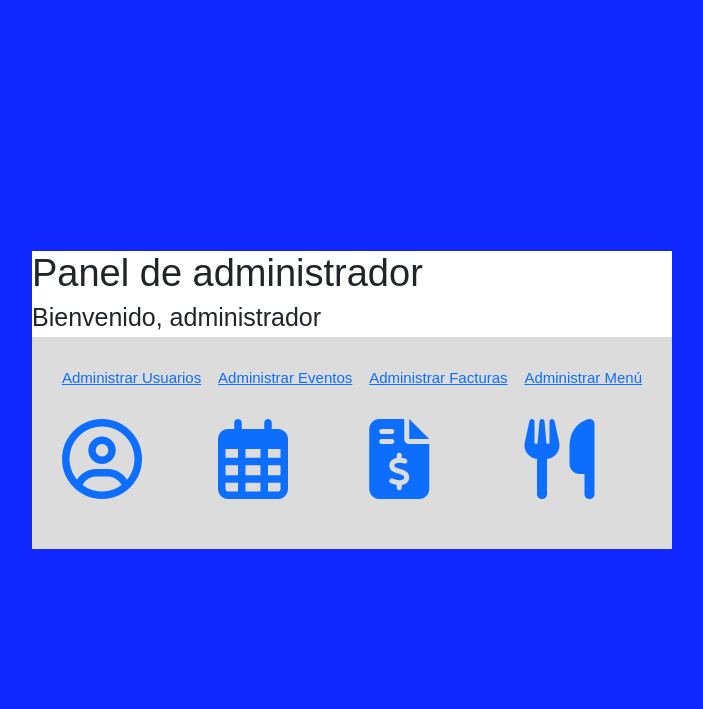
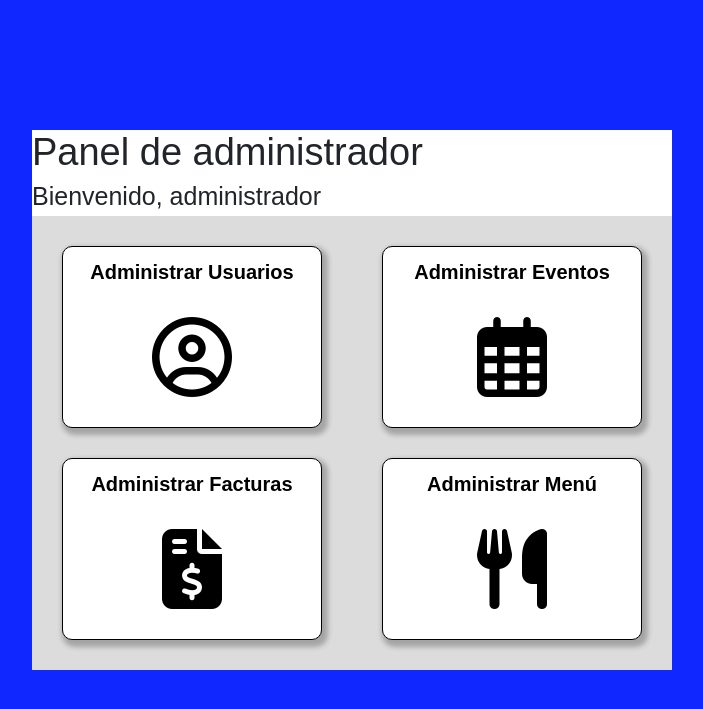
Before and after one commit to mauricioc1/eventosPM, a PHP site: page /admin/home.php in a window 1280 px wide. Shown: the top 709 px of the page, without its empty margins (288-991 px from the left). Run offline with PHP 8.4, Linux system fonts and the light colour scheme; the visitor is signed in with stand-in values (Sample User, id 1).

Commit message:
Revert "Merge branch 'develop' into john"
This reverts commit 0f5a5ac30a811ce869432ba3a93b8218c5257994, reversing
changes made to 1e5009651ce25cfd4c1ea0c271089e1b3d55c10d.

```diff
--- a/admin/css/main.css
+++ b/admin/css/main.css
@@ -116,32 +116,44 @@ div.panel-navigation-container{
     flex-grow: 1;
 }
 
-.btn-user-background {
-    background-image: url('../imgs/user.png');
-    background-size: contain;
-    background-position: center center;
-    background-repeat: no-repeat;
+div.panel-navigation-container a.navigation-option{
+    padding: 1rem;
+    width: calc(50% - 3rem);
+    background-color: white;
+    border-radius: 1rem;
+    border: 1px solid black;
+    color: black;
+    text-decoration: none;
+    /* sombre */
+    box-shadow: 3px 4px 5px 3px rgba(0,0,0,0.25);
+    -webkit-box-shadow: 3px 4px 5px 3px rgba(0,0,0,0.25);
+    -moz-box-shadow: 3px 4px 5px 3px rgba(0,0,0,0.25);
 }
 
-.btn-event-background {
-    background-image: url('../imgs/event.png');
-    background-size: contain;
-    background-position: center center;
-    background-repeat: no-repeat;
+@media only screen and (max-width: 1140px) {
+    div.panel-navigation-container{
+        justify-content: center;
+    }
+    div.panel-navigation-container a.navigation-option{
+        width: calc(80% - 3rem);
+        margin-top: 3rem;
+    }
+  }
+
+div.panel-navigation-container a.option-below{
+    margin-top: 3rem;
 }
 
-.btn-bill-background {
-    background-image: url('../imgs/bill.png');
-    background-size: contain;
-    background-position: center center;
-    background-repeat: no-repeat;
+div.panel-navigation-container a.navigation-option > div{
+    display: flex;
+    flex-direction: column;
+    align-items: center;
+
 }
 
-.btn-menu-background {
-    background-image: url('../imgs/menu.png');
-    background-size: contain;
-    background-position: center center;
-    background-repeat: no-repeat;
+div.panel-navigation-container a.navigation-option p{
+    font-weight: bold;
+    font-size: 2rem;
 }
 
 div.panel-navigation-container a.navigation-option i{
```
